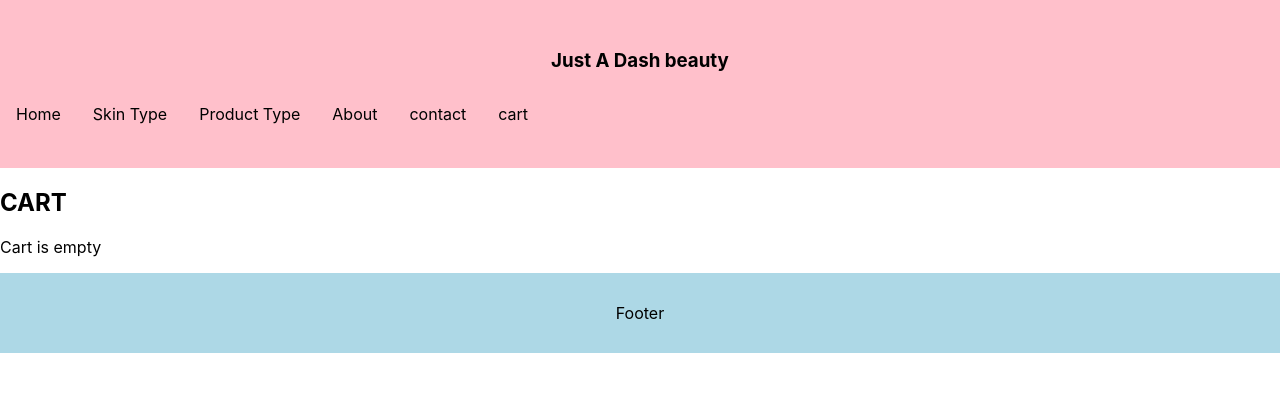
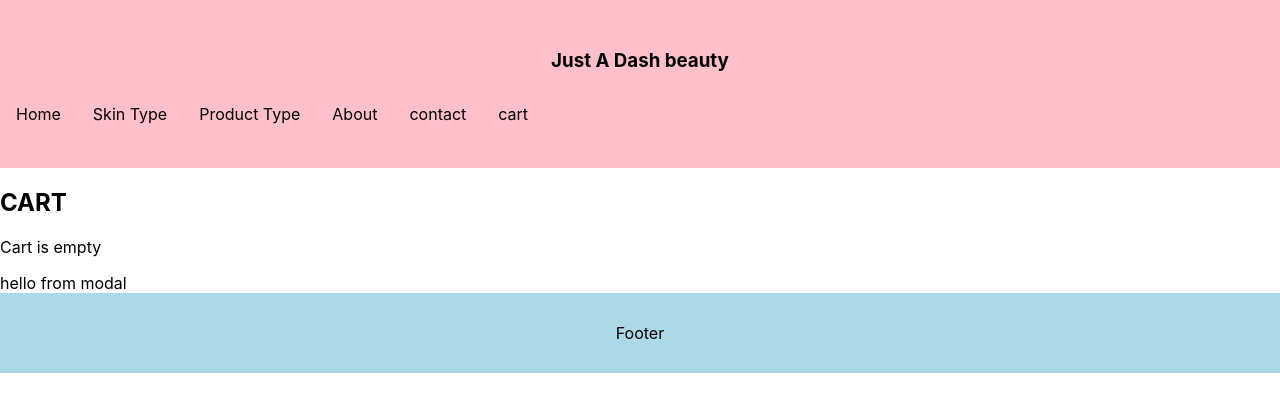
Before and after one commit to JohPik/justADashBeauty, a React (Create React App) app: page /cart in a window 1280 px wide. Shown: the top 412 px of the page. Built offline with nearby package versions, Linux system fonts and the light colour scheme.

Commit message:
Created ModalCart Component

```diff
--- a/src/components/App.js
+++ b/src/components/App.js
@@ -11,6 +11,7 @@ import Catalogue from './pages/Catalogue'
 import Detail from './pages/Detail'
 import Cart from './pages/Cart'
 import NoMatch from './pages/NoMatch'
+import ModalCart from './ModalCart'
 
 
 class App extends Component {
@@ -31,7 +32,7 @@ class App extends Component {
             <Route path="/cart" exact component={Cart} />
             <Route path={["/error404", "/:id"]} component={NoMatch}/>
           </Switch>
-
+          <ModalCart />
           <Footer/>
       </div>
     )
--- /dev/null
+++ b/src/components/ModalCart.js
@@ -0,0 +1,12 @@
+import React, { Component } from 'react'
+import { ProductConsumer } from './context'
+
+export default class Modal extends Component {
+  render() {
+    return (
+      <div>
+        hello from modal
+      </div>
+    )
+  }
+}
--- a/src/components/context.js
+++ b/src/components/context.js
@@ -7,7 +7,8 @@ class ProductProvider extends  Component {
 
   state = {
     productList: [],
-    cart: []
+    cart: [],
+    modalOpen: true
   }
 
   componentWillMount(){
@@ -42,6 +43,10 @@ class ProductProvider extends  Component {
     // }, () => console.log(this.state))
   }
 
+  openModal = () => {
+
+  }
+
   getItem = (id) => {
     const product = this.state.productList.find( item => item.id === id )
     return product
```
